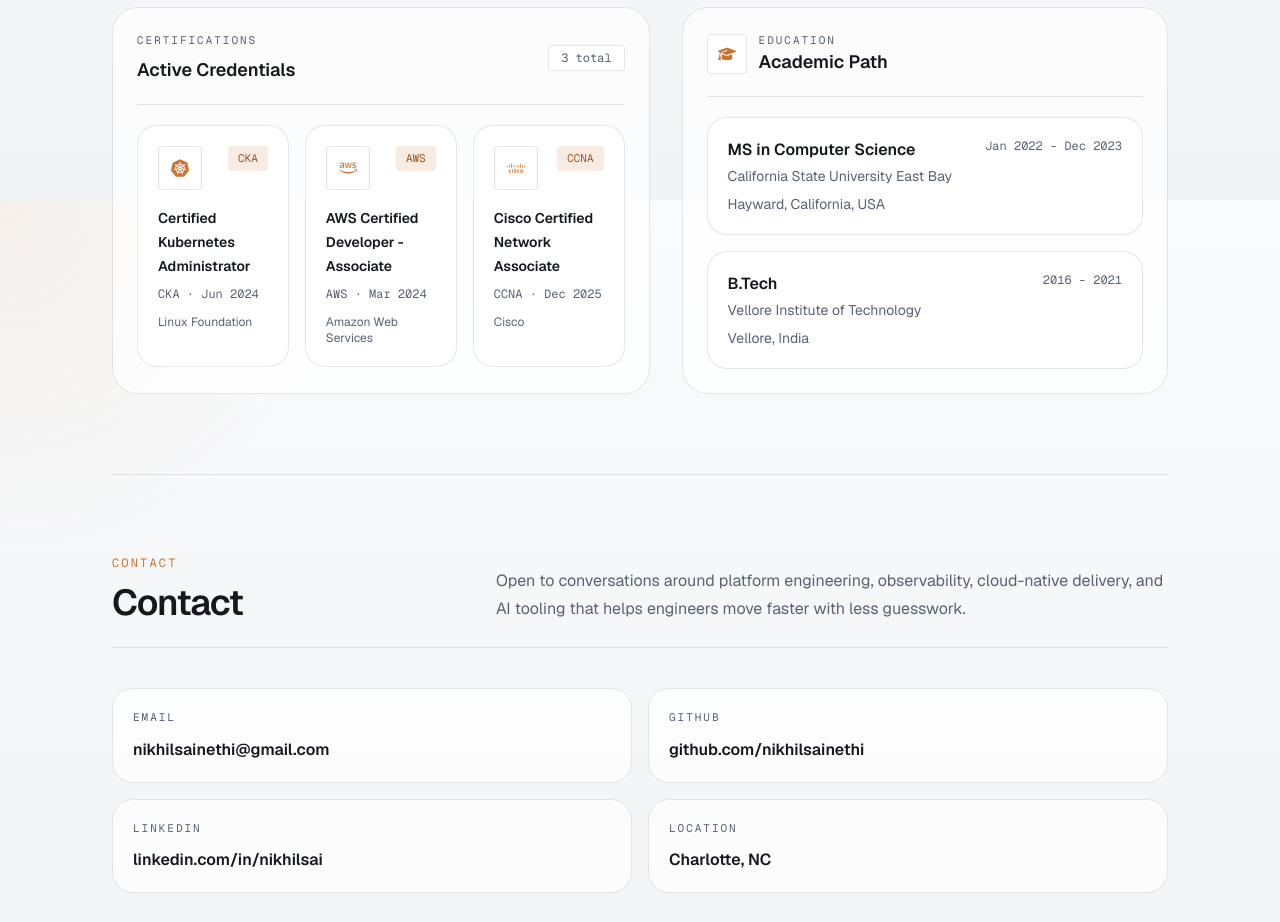
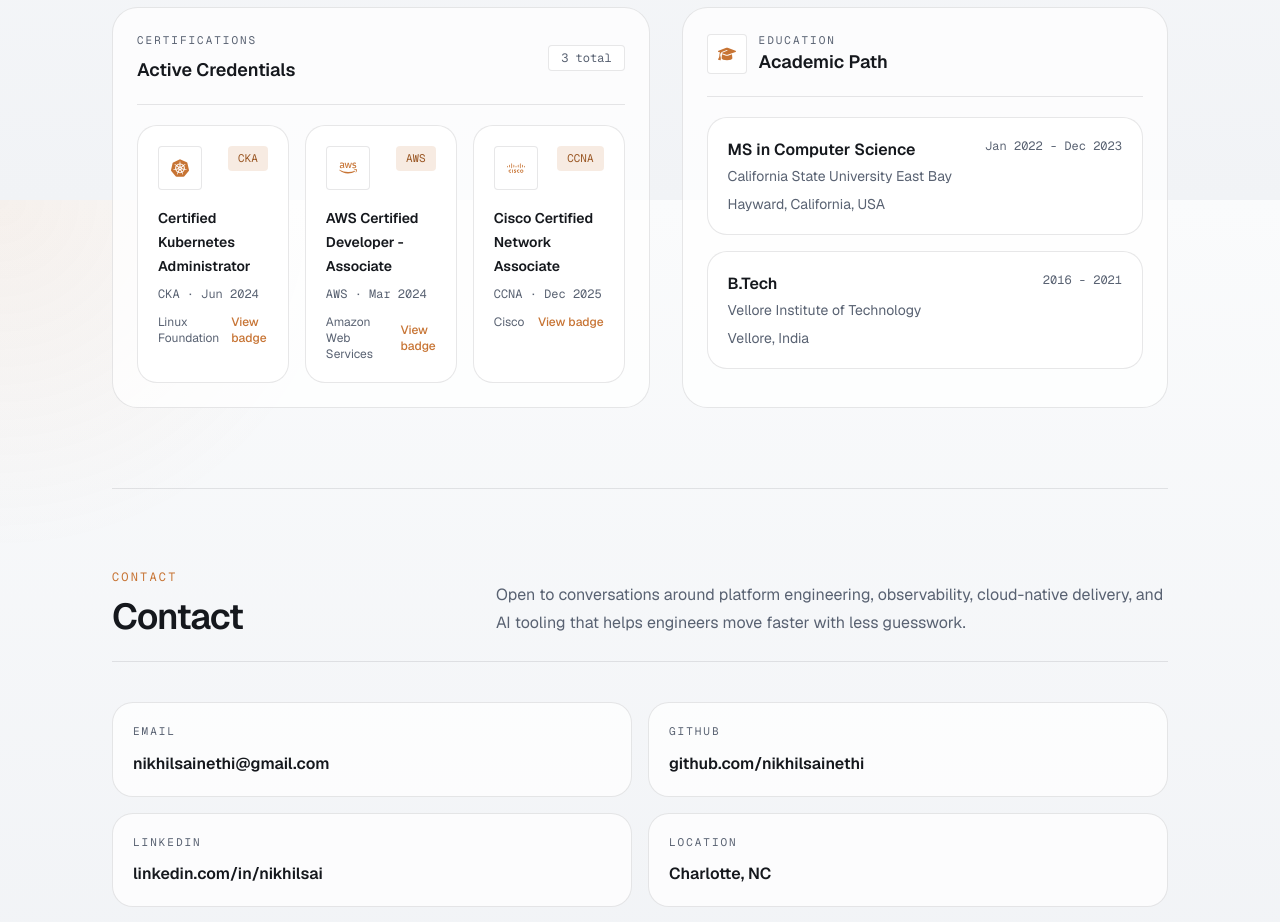
Before and after one commit to nikhilsainethi/nikhil-sai-nethi-portfolio, a Next.js app: page / in a window 1280 px wide. Shown: the part 4600-5522 px from the top of the page. Built offline with nearby package versions, Linux system fonts and the light colour scheme.

Commit message:
Add certification badge links

```diff
--- a/components/portfolio/CertificationsEducation.tsx
+++ b/components/portfolio/CertificationsEducation.tsx
@@ -8,6 +8,7 @@ const certifications: Array<{
   title: string;
   subtitle: string;
   issuer: string;
+  link: string;
   icon: IconType;
 }> = [
   {
@@ -15,6 +16,7 @@ const certifications: Array<{
     title: "Certified Kubernetes Administrator",
     subtitle: "CKA · Jun 2024",
     issuer: "Linux Foundation",
+    link: "https://www.credly.com/badges/55e7e691-b5df-4be7-87f4-da042a70b5b2/linked_in_profile",
     icon: SiKubernetes,
   },
   {
@@ -22,6 +24,7 @@ const certifications: Array<{
     title: "AWS Certified Developer - Associate",
     subtitle: "AWS · Mar 2024",
     issuer: "Amazon Web Services",
+    link: "https://www.credly.com/badges/2ef43aed-5ff7-46da-acb9-bab22d26b784/linked_in_profile",
     icon: FaAws,
   },
   {
@@ -29,6 +32,7 @@ const certifications: Array<{
     title: "Cisco Certified Network Associate",
     subtitle: "CCNA · Dec 2025",
     issuer: "Cisco",
+    link: "https://www.credly.com/badges/5d44ead0-d834-459c-9431-4c8546c665c8/linked_in_profile",
     icon: SiCisco,
   },
 ];
@@ -76,9 +80,12 @@ export function CertificationsEducation() {
               const Icon = certification.icon;
 
               return (
-                <article
+                <a
                   key={certification.title}
-                  className="card-hover rounded-[1.25rem] border border-border bg-surface-strong p-5"
+                  className="card-hover block rounded-[1.25rem] border border-border bg-surface-strong p-5 focus-visible:outline focus-visible:outline-2 focus-visible:outline-offset-2 focus-visible:outline-accent"
+                  href={certification.link}
+                  rel="noreferrer"
+                  target="_blank"
                 >
                   <div className="flex items-start justify-between gap-4">
                     <div className="flex h-11 w-11 items-center justify-center rounded-sm border border-border bg-white text-accent">
@@ -95,8 +102,13 @@ export function CertificationsEducation() {
                   <p className="mt-2 font-mono text-xs text-muted">
                     {certification.subtitle}
                   </p>
-                  <p className="mt-3 text-xs text-muted">{certification.issuer}</p>
-                </article>
+                  <div className="mt-3 flex items-center justify-between gap-3">
+                    <p className="text-xs text-muted">{certification.issuer}</p>
+                    <span className="link-underline text-xs font-medium text-accent">
+                      View badge
+                    </span>
+                  </div>
+                </a>
               );
             })}
           </div>
```
Also changed, not shown: 1 other file (tests, documents, lock files or other folders).
